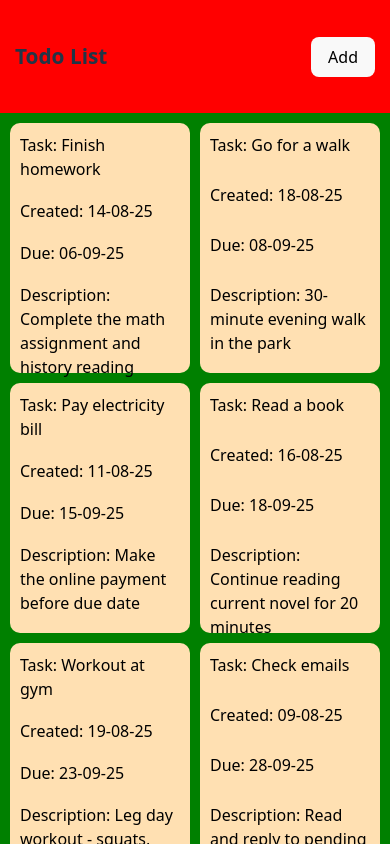
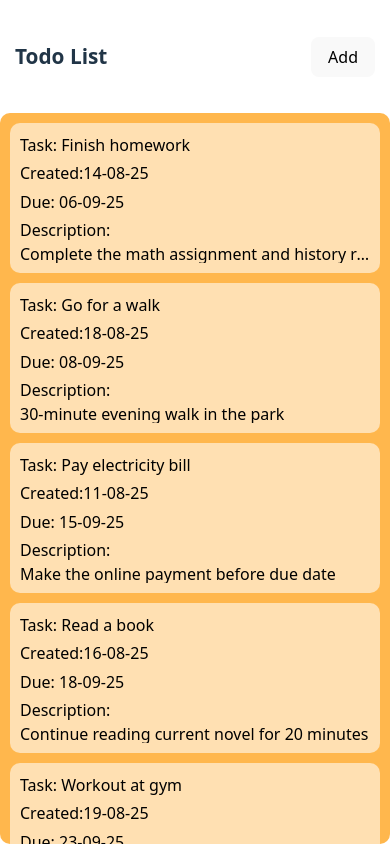
Before and after one commit to RajSiddhpuri44/Todo, a React (Vite) app: page / in a window 390 px wide. Built offline with nearby package versions, Linux system fonts and the light colour scheme.

Commit message:
mobile responsiveness

```diff
--- a/src/App.css
+++ b/src/App.css
@@ -17,7 +17,6 @@
 /* Mobile View Port Media Query  */
 @media (max-width: 480px) {
   #root {
-    background-color: green;
     height: 100vh;
     width: 100vw;
   }
@@ -26,7 +25,6 @@
   }
   .top {
     padding: 15px;
-    background-color: red;
     height: 15%;
   }
 }
--- a/src/DialogBox.jsx
+++ b/src/DialogBox.jsx
@@ -14,6 +14,10 @@ export default function DialogBox({
   let [newDescription, setNewDescription] = useState();
   let [dueDate, setDueDate] = useState("");
   const addTodo = () => {
+    if (!newTask || !newDescription || !dueDate) {
+      console.log("hello");
+      return;
+    }
     console.log("added");
     useSetTodos(
       arrangeTask([
--- a/src/TodoCards.css
+++ b/src/TodoCards.css
@@ -1,6 +1,7 @@
 .single-todo-card {
   background-color: #ffe0b2;
-  width: 250px;
+  max-width: 250px;
+  min-width: 100%;
   height: 250px;
   border-radius: 10px;
   display: flex;
@@ -20,10 +21,20 @@
   color: black;
   padding: 0;
   margin: 0;
+  max-width: 100%;
+  min-width: 200px;
+  white-space: nowrap;
+  overflow: hidden;
+  text-overflow: ellipsis;
 }
 /* Mobile View Port Media Query  */
 @media (max-width: 480px) {
   .single-todo-card {
-    width: 100%;
+    width: 90vw;
+    height: 150px;
+  }
+  .text-element {
+    min-width: 200px;
+    max-width: 100%;
   }
 }
--- a/src/TodoCards.jsx
+++ b/src/TodoCards.jsx
@@ -4,10 +4,11 @@ export default function TodoCards({ todos, idx }) {
     <>
       <div className="single-todo-card">
         <p className="task-name text-element">Task: {todos.task}</p>
-        <p className="text-element">Created: {todos.createdDate}</p>
+        <p className="text-element">Created:{todos.createdDate}</p>
         <p className="text-element">Due: {todos.dueDate}</p>
         <p className="task-description text-element">
-          Description: {todos.description}
+          Description: <br />
+          {todos.description}
         </p>
       </div>
     </>
--- a/src/TodoList.css
+++ b/src/TodoList.css
@@ -14,9 +14,8 @@
 /* Mobile View Port Media Query  */
 @media (max-width: 480px) {
   .todo-list-main {
-    background-color: green;
-    width: 100vw;
+    width: 100%;
     height: 100vh;
-    grid-template-columns: repeat(2, 1fr);
+    grid-template-columns: repeat(1, 1fr);
   }
 }
--- a/src/TodoList.jsx
+++ b/src/TodoList.jsx
@@ -1,8 +1,5 @@
 import TodoCards from "./TodoCards";
 import "./TodoList.css";
-import { arrangeTask } from "./helper";
-
-import { useState } from "react";
 
 export default function TodoList({ todos }) {
   return (
```
